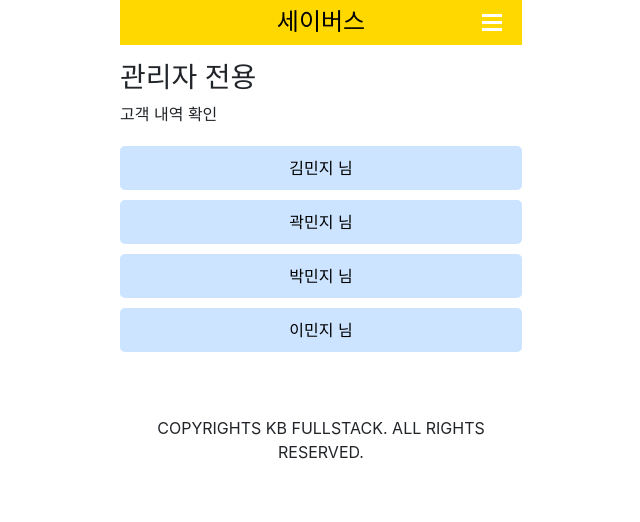
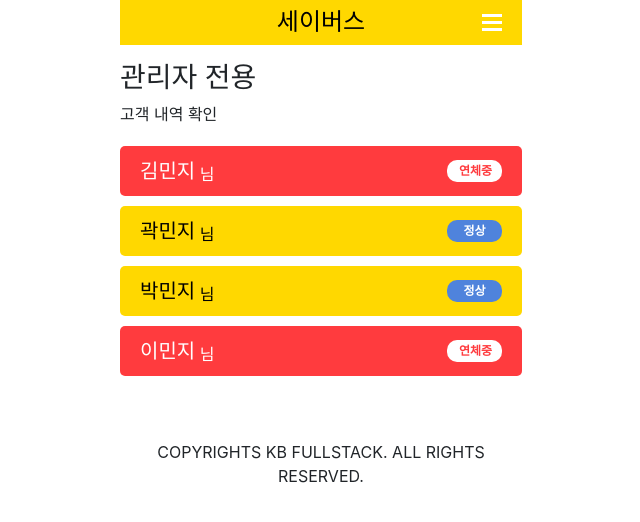
Before and after one commit to Lazenca-2024/Savers, a Vue app in the folder frontend/: page /admin in a window 1280 px wide. Shown: the top 522 px of the page, without its empty margins (319-959 px from the left). Built offline with nearby package versions, Linux system fonts and the light colour scheme; a web font is replaced by a local one; what vue-awesome-paginate would draw is missing.

Commit message:
style: 관리자 페이지 사용자 이름 버튼

```diff
--- a/frontend/src/pages/Admin.vue
+++ b/frontend/src/pages/Admin.vue
@@ -3,11 +3,12 @@ import { ref } from "vue";
 
 const activeButton = ref(null); // 활성화된 버튼 인덱스
 const users = [
-  { name: "김민지 님", details: "김민지 님의 고객 내역: 2023-10-15 구매 내역 있음." },
-  { name: "곽민지 님", details: "곽민지 님의 고객 내역: 2023-10-20 방문 기록 있음." },
-  { name: "박민지 님", details: "박민지 님의 고객 내역: 최근 구매 없음." },
-  { name: "이민지 님", details: "이민지 님의 고객 내역: 2023-09-30 환불 처리 완료." },
+  { id: 0, name: "김민지", details: "김민지 님의 고객 내역: 2023-10-15 구매 내역 있음.", status: "연체중" },
+  { id: 1, name: "곽민지", details: "곽민지 님의 고객 내역: 2023-10-20 방문 기록 있음.", status: "정상" },
+  { id: 2, name: "박민지", details: "박민지 님의 고객 내역: 최근 구매 없음.", status: "정상" },
+  { id: 3, name: "이민지", details: "이민지 님의 고객 내역: 2023-09-30 환불 처리 완료.", status: "연체중" },
 ];
+
 const handleButtonClick = (buttonIndex) => {
   activeButton.value = activeButton.value === buttonIndex ? null : buttonIndex; // 클릭 시 활성화된 버튼 전환
 };
@@ -23,10 +24,14 @@ const handleButtonClick = (buttonIndex) => {
         <!-- 버튼 -->
         <button
           class="user-button"
-          :class="{ active: activeButton === index }"
+          :class="{ active: activeButton === index, overdue: user.status === '연체중' }"
           @click="handleButtonClick(index)"
         >
-          {{ user.name }}
+        <span class="user-name">
+            <span class="fs-large">{{ user.name }}</span><span class="suffix">&nbsp;님</span>
+          </span>
+          <span v-if="user.status === '연체중'" class="badge overdue-badge">연체중</span>
+          <span v-if="user.status === '정상'" class="badge normal-badge">정상</span>
         </button>
 
         <!-- 유저 정보 -->
@@ -55,17 +60,59 @@ const handleButtonClick = (buttonIndex) => {
 }
 
 .user-button {
+  display: flex;
+  justify-content: space-between;
+  align-items: center;
   padding: 10px 20px;
   font-size: 16px;
-  background-color: #cce4ff; /* 연한 파란색 배경 */
+  background-color: #FFD800;
   border: none;
   border-radius: 5px;
   cursor: pointer;
   color: black;
 }
 
+.suffix {
+  display: inline;
+  align-self: flex-end; /* '님' 텍스트를 세로 밑으로 정렬 */
+}
+.user-name {
+  display: flex;
+  align-items: center;
+}
+
 .user-button:hover {
-  background-color: #99c2ff; /* 호버 시 색상 변경 */
+  background-color: #ffc711; /* 호버 시 색상 변경 */
+}
+
+.user-button.overdue {
+  background-color: #FF3B3E; /* 연체중 버튼 색상 */
+  color: white;
+}
+.user-button.overdue:hover {
+  background-color: #eb0004; /* 연체중 버튼 색상 */
+  color: white;
+}
+
+.badge {
+  display: inline-block;
+  padding: 5px 12px;
+  background-color: white;
+  color: #FF3B3E;
+  border-radius: 10px;
+  font-size: 12px;
+  font-weight: bold;
+  width: 55px;
+}
+
+.overdue-badge {
+  background-color: white;
+  color: #FF3B3E;
+}
+
+.normal-badge {
+  background-color: #4F83DC;
+  color: white;
 }
 
 .user-details {
@@ -79,6 +126,13 @@ const handleButtonClick = (buttonIndex) => {
   animation: fade-in 0.3s ease; /* 정보 표시 애니메이션 */
 }
 
+.fs-large {
+  font-size: 20px; /* 사용자 이름 크기 */
+}
+
+.suffix {
+  display: inline;
+}
 @keyframes fade-in {
   from {
     opacity: 0;
```
